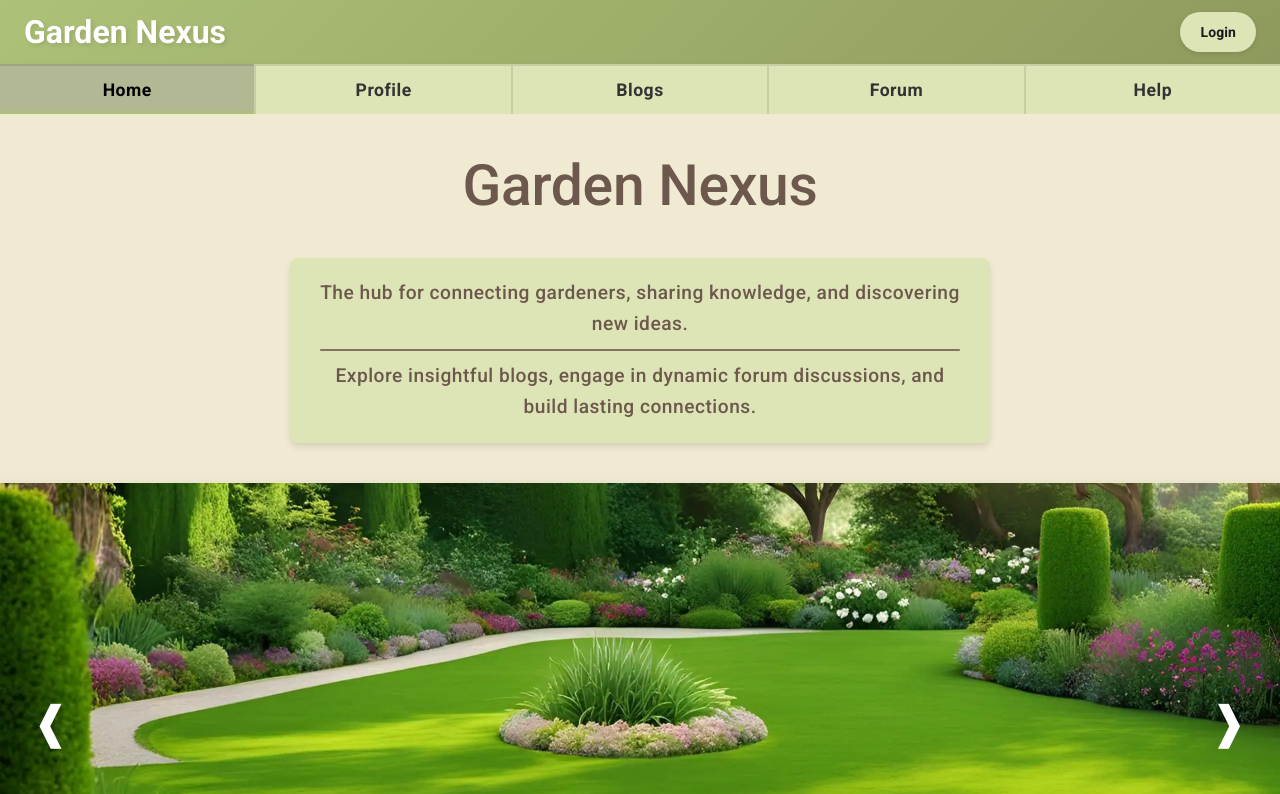
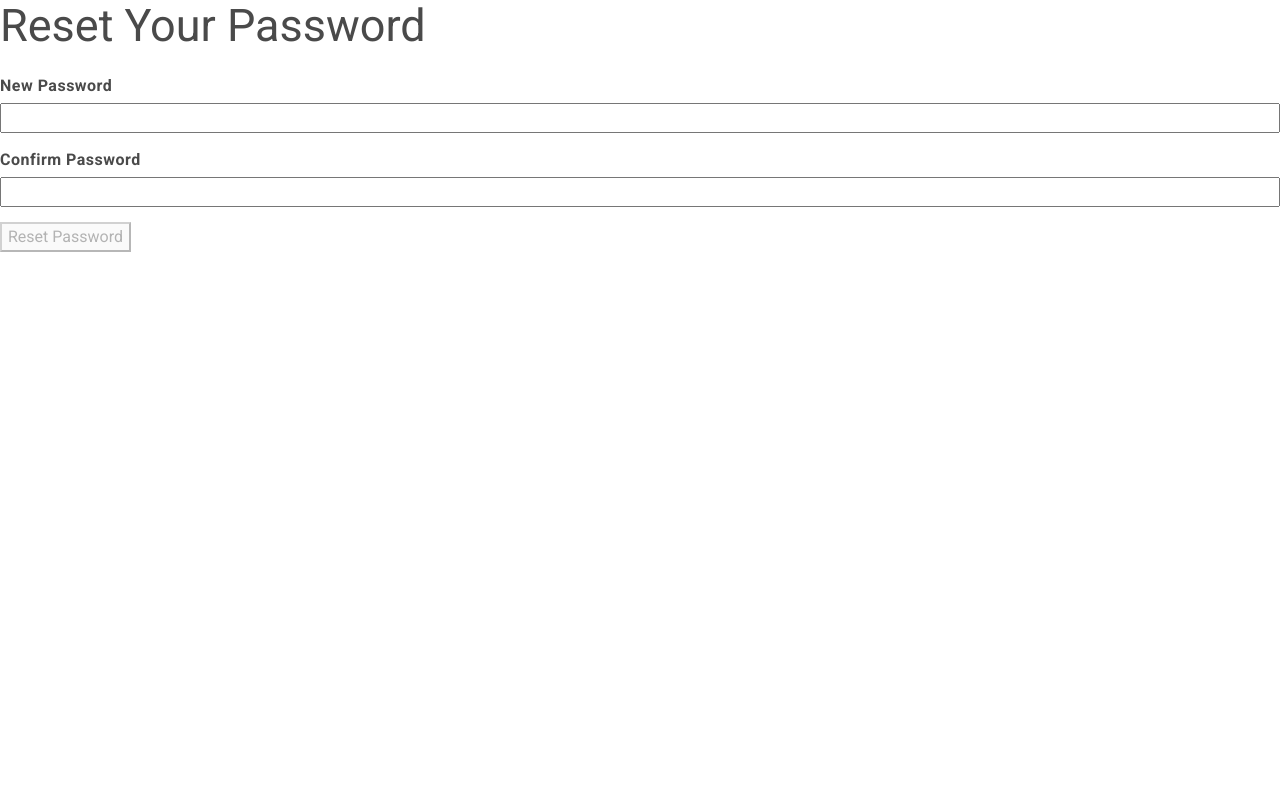
Before and after one commit to Costersda/garden_nexus, an Angular app in the folder client/: page /reset-password/1 in a window 1280 px wide. Before the commit this address led to /. Shown: the top 794 px of the page. Built offline with nearby package versions, Linux system fonts and the light colour scheme.

Commit message:
reset password functionality working

```diff
--- a/client/src/app/app-routing.module.ts
+++ b/client/src/app/app-routing.module.ts
@@ -19,6 +19,7 @@ import { VerifySuccessComponent } from './auth/components/verify-success/verify-
 import { VerifyFailedComponent } from './auth/components/verify-failed/verify-failed.component';
 import { VerificationPageGuardService } from './auth/services/verificationPageGuard.service';
 import { ForgotPasswordComponent } from './auth/components/forgot-password/forgot-password.component';
+import { ResetPasswordComponent } from './auth/components/reset-password/reset-password.component';
 
 const routes: Routes = [
   { path: 'profile/:username',
@@ -39,6 +40,10 @@ const routes: Routes = [
   { path: 'forgot-password',
     component: ForgotPasswordComponent,
     canActivate: [LoggedInAuthGuardService] },
+  { path: 'reset-password/:token',
+    component: ResetPasswordComponent,
+    // canActivate: [LoggedInAuthGuardService]
+  },
   { path: 'blogs', component: BlogComponent },
   { path: 'blog/:id', component: ViewBlogComponent },
   {
--- a/client/src/app/auth/auth.module.ts
+++ b/client/src/app/auth/auth.module.ts
@@ -13,6 +13,7 @@ import { LoggedInAuthGuardService } from './services/LoggedInAuthGuard.service';
 import { VerifyFailedComponent } from './components/verify-failed/verify-failed.component';
 import { VerifySuccessComponent } from './components/verify-success/verify-success.component';
 import { ForgotPasswordComponent } from './components/forgot-password/forgot-password.component';
+import { ResetPasswordComponent } from './components/reset-password/reset-password.component';
 
 const routes: Routes = [
   {
@@ -37,6 +38,6 @@ const routes: Routes = [
     FooterComponent
   ],
   providers: [AuthService, AuthGuardService, LoggedInAuthGuardService],
-  declarations: [RegisterComponent, LoginComponent, VerifyFailedComponent, VerifySuccessComponent, ForgotPasswordComponent],
+  declarations: [RegisterComponent, LoginComponent, VerifyFailedComponent, VerifySuccessComponent, ForgotPasswordComponent, ResetPasswordComponent],
 })
 export class AuthModule {}
--- a/client/src/app/auth/components/reset-password/reset-password.component.html
+++ b/client/src/app/auth/components/reset-password/reset-password.component.html
@@ -1 +1,26 @@
-<p>reset-password works!</p>
+<div class="reset-password-container">
+    <h2>Reset Your Password</h2>
+    <form [formGroup]="resetForm" (ngSubmit)="onSubmit()">
+      <div class="form-group">
+        <label for="password">New Password</label>
+        <input type="password" id="password" formControlName="password" required>
+        <div *ngIf="resetForm.get('password')?.invalid && (resetForm.get('password')?.dirty || resetForm.get('password')?.touched)">
+          <small class="error-message" *ngIf="resetForm.get('password')?.errors?.['required']">Password is required.</small>
+          <small class="error-message" *ngIf="resetForm.get('password')?.errors?.['minlength']">Password must be at least 6 characters long.</small>
+        </div>
+      </div>
+      <div class="form-group">
+        <label for="confirmPassword">Confirm Password</label>
+        <input type="password" id="confirmPassword" formControlName="confirmPassword" required>
+        <div *ngIf="resetForm.errors?.['notSame'] && (resetForm.get('confirmPassword')?.dirty || resetForm.get('confirmPassword')?.touched)">
+          <small class="error-message">Passwords do not match.</small>
+        </div>
+      </div>
+      <button type="submit" [disabled]="!resetForm.valid || isLoading">
+        {{ isLoading ? 'Resetting...' : 'Reset Password' }}
+      </button>
+    </form>
+    <div *ngIf="message" class="message" [ngClass]="{'success': message.includes('successfully'), 'error': !message.includes('successfully')}">
+      {{ message }}
+    </div>
+  </div>
--- a/client/src/app/auth/components/reset-password/reset-password.component.ts
+++ b/client/src/app/auth/components/reset-password/reset-password.component.ts
@@ -1,12 +1,56 @@
-import { Component } from '@angular/core';
+import { Component, OnInit } from '@angular/core';
+import { FormBuilder, FormGroup, Validators } from '@angular/forms';
+import { ActivatedRoute, Router } from '@angular/router';
+import { UserService } from '../../../shared/services/user.service';
+import { CommonModule } from '@angular/common';
 
 @Component({
   selector: 'app-reset-password',
-  standalone: true,
-  imports: [],
   templateUrl: './reset-password.component.html',
-  styleUrl: './reset-password.component.scss'
 })
-export class ResetPasswordComponent {
+export class ResetPasswordComponent implements OnInit {
+  resetForm: FormGroup;
+  token: string = '';
+  message: string = '';
+  isLoading: boolean = false;
 
+  constructor(
+    private formBuilder: FormBuilder,
+    private route: ActivatedRoute,
+    private router: Router,
+    private userService: UserService
+  ) {
+    this.resetForm = this.formBuilder.group({
+      password: ['', [Validators.required, Validators.minLength(6)]],
+      confirmPassword: ['', Validators.required]
+    }, { validator: this.checkPasswords });
+  }
+
+  ngOnInit(): void {
+    this.token = this.route.snapshot.params['token'];
+  }
+
+  checkPasswords(group: FormGroup) {
+    const password = group.get('password')?.value;
+    const confirmPassword = group.get('confirmPassword')?.value;
+    return password === confirmPassword ? null : { notSame: true };
+  }
+
+  onSubmit() {
+    if (this.resetForm.valid) {
+      this.isLoading = true;
+      this.userService.resetPassword(this.token, this.resetForm.value.password)
+        .subscribe({
+          next: (response) => {
+            this.message = 'Password successfully reset. You can now login with your new password.';
+            this.isLoading = false;
+            setTimeout(() => this.router.navigate(['/login']), 3000);
+          },
+          error: (error) => {
+            this.message = error.error.message || 'An error occurred. Please try again.';
+            this.isLoading = false;
+          }
+        });
+    }
+  }
 }
--- a/client/src/app/shared/services/user.service.ts
+++ b/client/src/app/shared/services/user.service.ts
@@ -51,4 +51,8 @@ export class UserService {
     return this.http.post(`${this.apiUrl}/forgot-password`, { email });
   }
 
+  resetPassword(token: string, newPassword: string): Observable<any> {
+    return this.http.post(`${this.apiUrl}/reset-password/${token}`, { password: newPassword });
+  }
+
 }
```
Also changed, not shown: client/src/app/auth/components/reset-password/reset-password.component.scss (deleted), 2 other files (tests, documents, lock files or other folders).
